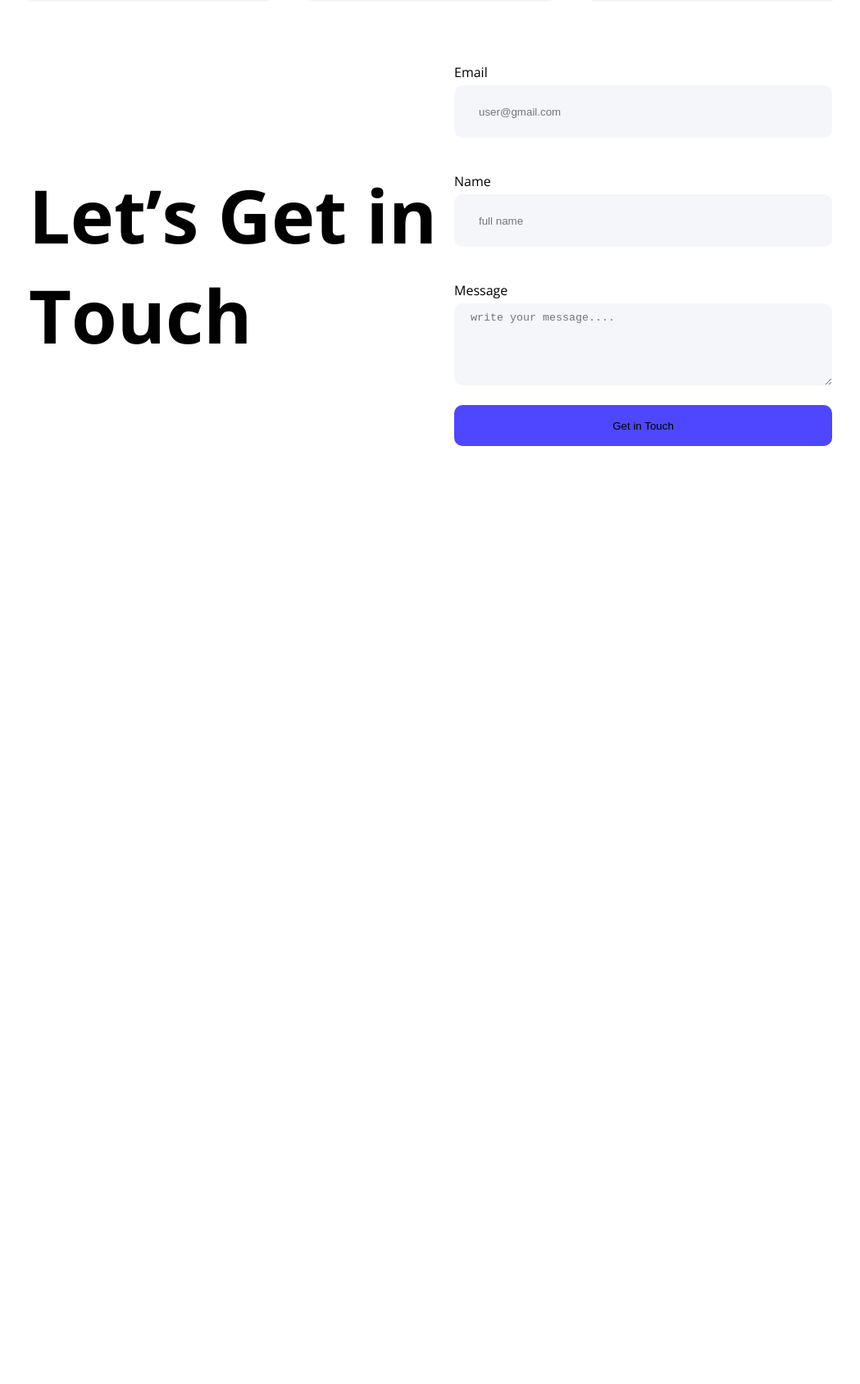
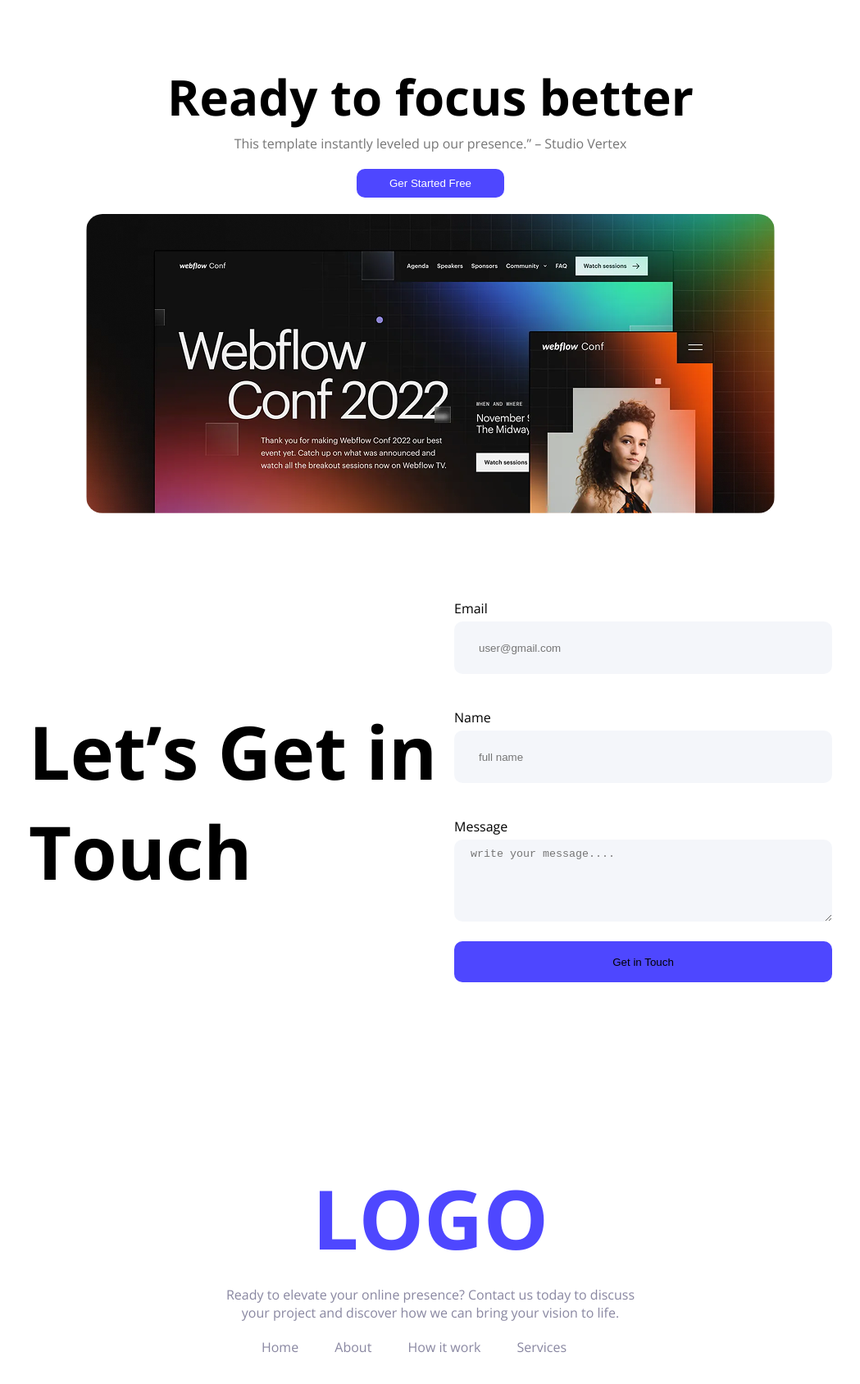
Before and after one commit to aminur-tech/ASSIGNMENT-001, a plain HTML site: page index.html in a window 1280 px wide. Shown: the part 1714-3402 px from the top of the page at 82% size, without its empty margins (115-1164 px from the left). Before the commit the page ends 2362 px from the top, so only its background shows below. Drawn offline with nearby package versions, Linux system fonts and the light colour scheme.

Commit message:
Added footer section

```diff
--- a/Style/style.css
+++ b/Style/style.css
@@ -51,11 +51,13 @@ nav button{
     border-radius: 10px;
     width: 132px;
     border: none;
+    transition: transform 1.3s ease;
 
 }
 nav button:hover{
     background-color: blueviolet;
     cursor: pointer;
+    transform: scale(1.1);
 
 }
 .banner{
@@ -77,12 +79,13 @@ padding: 80px 40px;
     width: 180px;
     border: none;
     margin-top: 20px;
+    transition: transform 1.3s ease;
 
 }
 .banner button:hover{
     background-color: blueviolet;
     cursor: pointer;
-
+    transform: scale(1.1);
 }
 
 /* action section */
@@ -99,10 +102,12 @@ padding: 80px 40px;
     width: 180px;
     border: none;
     margin-top: 20px;
+    transition: transform 1.3s ease;
 }
 .action-button:hover{
     background-color: blueviolet;
     cursor: pointer;
+    transform: scale(1.1);
 
 }
 .action-left h1{
@@ -160,7 +165,7 @@ padding: 80px 40px;
 .user-say{
     text-align: left;
     padding: 20px;
-    box-shadow: 0 1px 4px #917d7d;
+    box-shadow: 0 0 1px  #917d7d;
 }
 .user-say h3{
     font-weight: bold;
@@ -176,6 +181,43 @@ padding: 80px 40px;
 }
 span {
     color: #757575;
+}
+
+/* hero section */
+.hero{
+    text-align: center;
+    display:block;
+    margin: 80px auto;
+}
+.hero h1{
+    font-size: 60px;
+    font-weight: bold;
+    margin-bottom: 5px;
+
+}
+.hero p{
+    font-size: 16px;
+    color: #757575;
+    margin-bottom: 10px;
+}
+.hero button{
+    padding: 10px;
+    color: #fff;
+    border-radius: 10px;
+    width: 180px;
+    border: none;
+    margin-top: 10px;
+    transition: transform 1.3s ease;
+}
+.hero button:hover{
+    background-color: blueviolet;
+    cursor: pointer;
+    transform: scale(1.1);
+
+}
+.hero img{
+    margin: 20px;
+    border-radius: 20px;
 }
 
 /*touch section  */
@@ -221,10 +263,12 @@ span {
     border: none;
     width: 461px;
     height: 50px;
+    transition: transform 1.3s ease;
 }
 .touch-right input[type="button"]:hover{
     background-color: blueviolet;
     cursor: pointer;
+    transform: scale(1.05);
 
 }
 
@@ -234,3 +278,31 @@ label{
 }
 
 /* footer section */
+footer{
+    text-align: center;
+    padding: 100px 200px;
+    align-items: center;
+
+
+}
+
+footer h1{
+    font-size: 100px;
+    color: #4E47FF;
+    font-weight: bold;
+    margin: 15px;
+}
+footer p{
+    margin-bottom: 20px;
+    color: #8987A1;
+}
+.footer-nav{
+   display: flex;
+   justify-content: center;
+   list-style: none;
+}
+.footer-nav a{
+    text-decoration: none;
+    margin-right: 40px;
+    color: #8987A1;
+}
--- a/index.html
+++ b/index.html
@@ -105,6 +105,12 @@
          </section>
 
          <!-- Hero section -->
+          <section class="hero">
+            <h1>Ready to focus better</h1>
+            <p>This template instantly leveled up our presence.” – Studio Vertex</p>
+            <button class="primary-color">Ger Started Free</button><br>
+            <img src="Image/wc-big.png" alt="">
+          </section>
 
 
          <!-- Touch Section -->
@@ -126,9 +132,21 @@
           </section>
 
     </main>
+    <!-- footer section -->
     <footer>
+        <h1>LOGO</h1>
+        <p>Ready to elevate your online presence? Contact us today to discuss <br>your project and discover how we can bring your vision to life.</p>
 
+        <ul class="footer-nav">
+        <li>
+        <a href="">Home</a>
+        <a href="">About</a>
+        <a href="">How it work</a>
+        <a href="">Services</a>
+        </li>
 
+        </ul>
+        </div>
     </footer>
 </body>
 </html>
```
